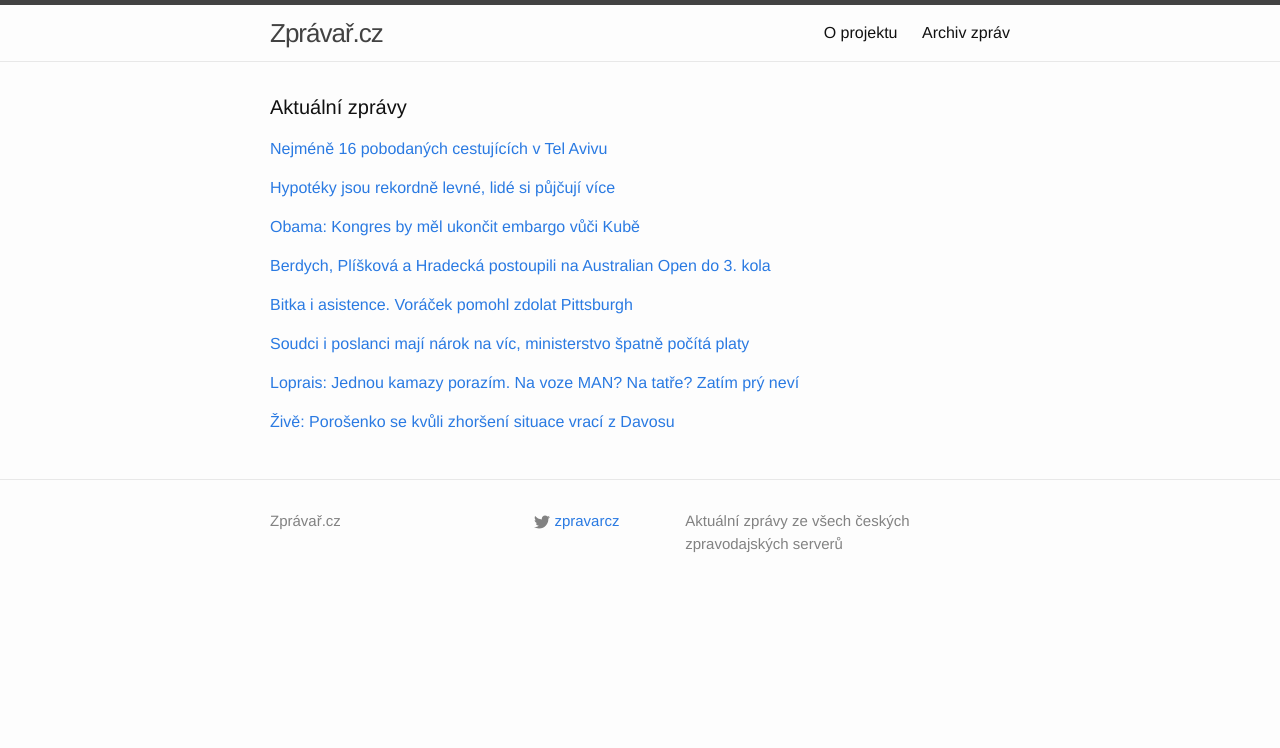
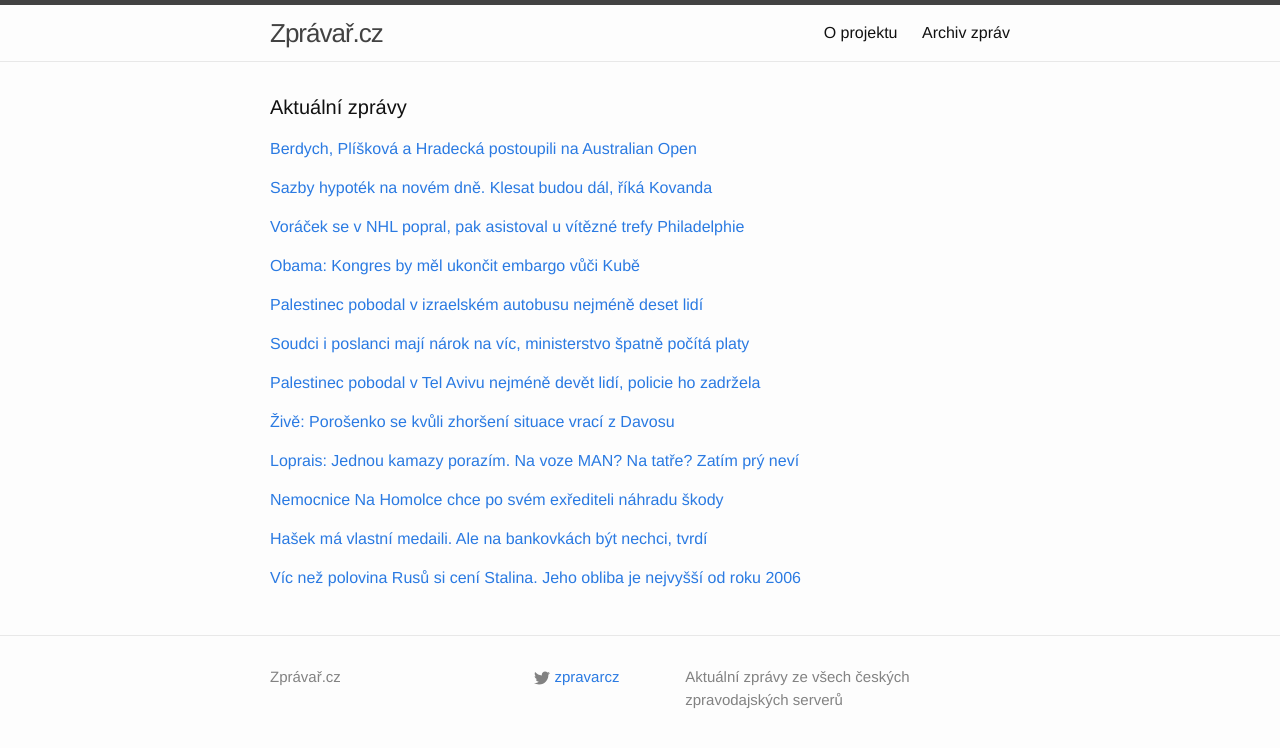
Before and after one commit to adliska/zpravar, a Jekyll site: the page built from index.html, in a window 1280 px wide. Shown: the top 748 px of the page. Built offline with Jekyll 4.4.1, drawn with Linux system fonts in a browser that asks for light colours.

Commit message:
zpravar news update

```diff
--- a/index.html
+++ b/index.html
@@ -5,21 +5,22 @@ layout: default
 <div class="home">
     <h1 class="page-heading">Aktuální zprávy</h1>
 
-<p><a href="javascript:;" onclick="toggle_visibility('zpravy0')">Nejméně 16 pobodaných cestujících v Tel Avivu</a></p>
+<p><a href="javascript:;" onclick="toggle_visibility('zpravy0')">Berdych, Plíšková a Hradecká postoupili na Australian Open</a></p>
 <div id="zpravy0" style="display:none">
 <ul>
-<li><a href=http://www.ceskatelevize.cz/ct24/svet/298917-nejmene-16-pobodanych-cestujicich-v-tel-avivu/>Nejméně 16 pobodaných cestujících v Tel Avivu - www.ceskatelevize.cz</a></li>
-<li><a href=http://echo24.cz/a/wVyPb>Palestinec pobodal v Tel Avivu v autobuse 10 lidí - echo24.cz</a></li>
-<li><a href=http://www.ceskatelevize.cz/ct24/svet/298917-nejmene-16-pobodanych-lidi-v-tel-avivu/>Nejméně 16 pobodaných lidí v Tel Avivu - www.ceskatelevize.cz</a></li>
-<li><a href=http://www.rozhlas.cz/_zprava/palestinec-pobodal-v-tel-avivu-nejmene-devet-lidi-policie-ho-zadrzela--1446045>Palestinec pobodal v Tel Avivu nejméně devět lidí, policie ho zadržela - www.rozhlas.cz</a></li>
-<li><a href=http://www.novinky.cz/zahranicni/blizky-a-stredni-vychod/359354-palestinec-pobodal-v-tel-avivu-16-lidi-v-autobusu.html>Palestinec pobodal v Tel Avivu 16 lidí v autobusu - www.novinky.cz</a></li>
-<li><a href=http://www.rozhlas.cz/_zprava/palestinec-pobodal-v-tel-avivu-nejmene-deset-lidi-policie-ho-zadrzela--1446045>Palestinec pobodal v Tel Avivu nejméně deset lidí, policie ho zadržela - www.rozhlas.cz</a></li>
-<li><a href=http://zpravy.idnes.cz/utok-v-autobuse-v-tel-avivu-df2-/zahranicni.aspx?c=A150121_072026_zahranicni_neh>V Tel Avivu pobodal útočník během ranní špičky v autobusu deset lidi - zpravy.idnes.cz</a></li>
-<li><a href=http://zpravy.aktualne.cz/zahranici/izraelska-policie-zastrelila-utocnika-v-tel-avivu/r~49c23966a13611e49e4b0025900fea04/>Izraelská policie zastřelila útočníka v Tel Avivu - zpravy.aktualne.cz</a></li>
+<li><a href=http://www.denik.cz/tenis/berdych-pliskova-a-hradecka-postoupili-na-australian-open-20150121.html>Berdych, Plíšková a Hradecká postoupili na Australian Open - www.denik.cz</a></li>
+<li><a href=http://www.rozhlas.cz/_zprava/berdych-pliskova-a-hradecka-postoupili-na-australian-open-do-3-kola--1446032>Berdych, Plíšková a Hradecká postoupili na Australian Open do 3. kola - www.rozhlas.cz</a></li>
+<li><a href=http://sport.idnes.cz/tenisove-australian-open-druhe-kolo-d7r-/tenis.aspx?c=A150121_054601_tenis_vis>Hradecká v Melbourne září, postupují i Berdych a Karolína Plíšková - sport.idnes.cz</a></li>
+<li><a href=http://www.tyden.cz/rubriky/sport/tenis/berdych-postoupil-do-3-kola-dal-jde-i-hradecka-s-pliskovou_330821.html>Berdych postoupil do 3. kola, dál jde i Hradecká s Plíškovou - www.tyden.cz</a></li>
+<li><a href=http://www.sportovninoviny.cz/zpravy/berdych-pliskova-a-hradecka-postoupili-na-australian-open/1171444>Berdych, Plíšková a Hradecká postoupili na Australian Open - www.sportovninoviny.cz</a></li>
+<li><a href=http://sport.idnes.cz/hradecka-v-melbourne-zari-postupuji-i-berdych-a-karolina-pliskova-p95-/tenis.aspx?c=A150121_054601_tenis_vis>Hradecká v Melbourne září, postupují i Berdych a Karolína Plíšková - sport.idnes.cz</a></li>
+<li><a href=http://www.rozhlas.cz/_zprava/berdych-pliskova-a-hradecka-postoupili-na-australian-open--1446032>Berdych, Plíšková a Hradecká postoupili na Australian Open - www.rozhlas.cz</a></li>
+<li><a href=http://sport.aktualne.cz/berdycha-zdrzel-jen-prvni-set-pak-dominoval/r~e53bb822a11311e4ba57002590604f2e/>Berdycha zdržel jen první set, pak dominoval - sport.aktualne.cz</a></li>
 </ul>
-</div><p><a href="javascript:;" onclick="toggle_visibility('zpravy1')">Hypotéky jsou rekordně levné, lidé si půjčují více</a></p>
+</div><p><a href="javascript:;" onclick="toggle_visibility('zpravy1')">Sazby hypoték na novém dně. Klesat budou dál, říká Kovanda</a></p>
 <div id="zpravy1" style="display:none">
 <ul>
+<li><a href=http://echo24.cz/a/in9CV>Sazby hypoték na novém dně. Klesat budou dál, říká Kovanda - echo24.cz</a></li>
 <li><a href=http://zpravy.e15.cz/byznys/finance-a-bankovnictvi/hypoteky-jsou-rekordne-levne-lide-si-pujcuji-vice-1155009>Hypotéky jsou rekordně levné, lidé si půjčují více - zpravy.e15.cz</a></li>
 <li><a href=http://www.denik.cz/ekonomika/dalsi-pokles-sazby-hypotek-jsou-na-rekordni-minimu-2-37-procenta-20150121.html>Další pokles. Sazby hypoték jsou na rekordní minimu 2,37 procenta - www.denik.cz</a></li>
 <li><a href=http://www.ceskatelevize.cz/ct24/ekonomika/298915-uroky-hypotek-spadly-na-rekordni-minimum-2-37-procenta/>Úroky hypoték spadly na rekordní minimum - 2,37 procenta - www.ceskatelevize.cz</a></li>
@@ -28,8 +29,19 @@ layout: default
 <li><a href=http://www.financninoviny.cz/zpravodajstvi/zpravy/sazby-hypotek-klesly-opet-na-rekordni-minimum-2-37-/1171420>Sazby hypoték klesly opět na rekordní minimum 2,37 % - www.financninoviny.cz</a></li>
 <li><a href=http://finance.idnes.cz/prumerne-urokove-sazby-hypotek-prosinec-2014-fey-/pujcky.aspx?c=A150119_140359_pujcky_sov>Hypoteční sazby nebrzdí. Rekordní rok byl završen královsky - finance.idnes.cz</a></li>
 </ul>
-</div><p><a href="javascript:;" onclick="toggle_visibility('zpravy2')">Obama: Kongres by měl ukončit embargo vůči Kubě</a></p>
+</div><p><a href="javascript:;" onclick="toggle_visibility('zpravy2')">Voráček se v NHL popral, pak asistoval u vítězné trefy Philadelphie</a></p>
 <div id="zpravy2" style="display:none">
+<ul>
+<li><a href=http://www.rozhlas.cz/_zprava/voracek-se-v-nhl-popral-pak-asistoval-u-vitezne-trefy-philadelphie--1446052>Voráček se v NHL popral, pak asistoval u vítězné trefy Philadelphie - www.rozhlas.cz</a></li>
+<li><a href=http://www.tyden.cz/rubriky/sport/hokej/nhl/bitka-i-asistence-voracek-pomohl-zdolat-pittsburgh_330822.html>Bitka i asistence. Voráček pomohl zdolat Pittsburgh - www.tyden.cz</a></li>
+<li><a href=http://www.tyden.cz/rubriky/sport/hokej/nhl/video-bitka-i-asistence-voracek-pomohl-zdolat-pittsburgh_330822.html>VIDEO: Bitka i asistence. Voráček pomohl zdolat Pittsburgh - www.tyden.cz</a></li>
+<li><a href=http://www.denik.cz/hokej/voracek-vyhral-pestni-souboj-a-asistoval-u-vitezne-trefy-proti-pittsburgu-201501.html>Voráček vyhrál pěstní souboj a asistoval u vítězné trefy proti Pittsburgu, - www.denik.cz</a></li>
+<li><a href=http://hokej.idnes.cz/voracek-bodoval-proti-pittsburghu-dt6-/nhl.aspx?c=A150121_072216_nhl_Mkr>Voráček bodoval proti Pittsburghu, Mrázek je zpátky na vítězné vlně - hokej.idnes.cz</a></li>
+<li><a href=http://sport.aktualne.cz/vorackuv-vecer-stihl-bitku-i-asistenci-u-vitezne-trefy/r~c84fdc0ea12f11e4ba57002590604f2e/>Voráčkův večer. Stihl bitku i asistenci u vítězné trefy - sport.aktualne.cz</a></li>
+<li><a href=http://www.sportovninoviny.cz/zpravy/voracek-se-v-nhl-pobil-a-pak-si-pripsal-asistenci-u-vitezne-trefy/1171452>Voráček se v NHL pobil a pak si připsal asistenci u vítězné trefy - www.sportovninoviny.cz</a></li>
+</ul>
+</div><p><a href="javascript:;" onclick="toggle_visibility('zpravy3')">Obama: Kongres by měl ukončit embargo vůči Kubě</a></p>
+<div id="zpravy3" style="display:none">
 <ul>
 <li><a href=http://www.tyden.cz/rubriky/zahranici/amerika/obama-kongres-by-mel-ukoncit-embargo-vuci-kube_330819.html>Obama: Kongres by měl ukončit embargo vůči Kubě - www.tyden.cz</a></li>
 <li><a href=http://www.lidovky.cz/kongres-by-mel-podle-obamy-ukoncit-embargo-vuci-kube-fyq-/zpravy-svet.aspx?c=A150121_073704_ln_zahranici_mmu>Embargo vůči Kubě prý nefunguje, Obama po půlstoletí vyzval k jeho zrušení  - www.lidovky.cz</a></li>
@@ -39,26 +51,14 @@ layout: default
 <li><a href=http://www.ceskenoviny.cz/zpravy/zpravy/obama-prislibil-otocit-stranku-s-recesi-i-porazit-islamsky-stat/1171030>Obama přislíbil otočit stránku s recesí i porazit Islámský stát - www.ceskenoviny.cz</a></li>
 <li><a href=http://www.rozhlas.cz/_zprava/obama-vyzval-americky-kongres-k-ukonceni-embarga-vuci-kube--1446033>Obama vyzval americký Kongres k ukončení embarga vůči Kubě - www.rozhlas.cz</a></li>
 </ul>
-</div><p><a href="javascript:;" onclick="toggle_visibility('zpravy3')">Berdych, Plíšková a Hradecká postoupili na Australian Open do 3. kola</a></p>
-<div id="zpravy3" style="display:none">
-<ul>
-<li><a href=http://www.rozhlas.cz/_zprava/berdych-pliskova-a-hradecka-postoupili-na-australian-open-do-3-kola--1446032>Berdych, Plíšková a Hradecká postoupili na Australian Open do 3. kola - www.rozhlas.cz</a></li>
-<li><a href=http://sport.idnes.cz/tenisove-australian-open-druhe-kolo-d7r-/tenis.aspx?c=A150121_054601_tenis_vis>Hradecká v Melbourne září, postupují i Berdych a Karolína Plíšková - sport.idnes.cz</a></li>
-<li><a href=http://www.tyden.cz/rubriky/sport/tenis/berdych-postoupil-do-3-kola-dal-jde-i-hradecka-s-pliskovou_330821.html>Berdych postoupil do 3. kola, dál jde i Hradecká s Plíškovou - www.tyden.cz</a></li>
-<li><a href=http://www.sportovninoviny.cz/zpravy/berdych-pliskova-a-hradecka-postoupili-na-australian-open/1171444>Berdych, Plíšková a Hradecká postoupili na Australian Open - www.sportovninoviny.cz</a></li>
-<li><a href=http://sport.idnes.cz/hradecka-v-melbourne-zari-postupuji-i-berdych-a-karolina-pliskova-p95-/tenis.aspx?c=A150121_054601_tenis_vis>Hradecká v Melbourne září, postupují i Berdych a Karolína Plíšková - sport.idnes.cz</a></li>
-<li><a href=http://www.rozhlas.cz/_zprava/berdych-pliskova-a-hradecka-postoupili-na-australian-open--1446032>Berdych, Plíšková a Hradecká postoupili na Australian Open - www.rozhlas.cz</a></li>
-<li><a href=http://sport.aktualne.cz/berdycha-zdrzel-jen-prvni-set-pak-dominoval/r~e53bb822a11311e4ba57002590604f2e/>Berdycha zdržel jen první set, pak dominoval - sport.aktualne.cz</a></li>
-</ul>
-</div><p><a href="javascript:;" onclick="toggle_visibility('zpravy4')">Bitka i asistence. Voráček pomohl zdolat Pittsburgh</a></p>
+</div><p><a href="javascript:;" onclick="toggle_visibility('zpravy4')">Palestinec pobodal v izraelském autobusu nejméně deset lidí </a></p>
 <div id="zpravy4" style="display:none">
 <ul>
-<li><a href=http://www.tyden.cz/rubriky/sport/hokej/nhl/bitka-i-asistence-voracek-pomohl-zdolat-pittsburgh_330822.html>Bitka i asistence. Voráček pomohl zdolat Pittsburgh - www.tyden.cz</a></li>
-<li><a href=http://www.tyden.cz/rubriky/sport/hokej/nhl/video-bitka-i-asistence-voracek-pomohl-zdolat-pittsburgh_330822.html>VIDEO: Bitka i asistence. Voráček pomohl zdolat Pittsburgh - www.tyden.cz</a></li>
-<li><a href=http://www.denik.cz/hokej/voracek-vyhral-pestni-souboj-a-asistoval-u-vitezne-trefy-proti-pittsburgu-201501.html>Voráček vyhrál pěstní souboj a asistoval u vítězné trefy proti Pittsburgu, - www.denik.cz</a></li>
-<li><a href=http://hokej.idnes.cz/voracek-bodoval-proti-pittsburghu-dt6-/nhl.aspx?c=A150121_072216_nhl_Mkr>Voráček bodoval proti Pittsburghu, Mrázek je zpátky na vítězné vlně - hokej.idnes.cz</a></li>
-<li><a href=http://sport.aktualne.cz/vorackuv-vecer-stihl-bitku-i-asistenci-u-vitezne-trefy/r~c84fdc0ea12f11e4ba57002590604f2e/>Voráčkův večer. Stihl bitku i asistenci u vítězné trefy - sport.aktualne.cz</a></li>
-<li><a href=http://www.sportovninoviny.cz/zpravy/voracek-se-v-nhl-pobil-a-pak-si-pripsal-asistenci-u-vitezne-trefy/1171452>Voráček se v NHL pobil a pak si připsal asistenci u vítězné trefy - www.sportovninoviny.cz</a></li>
+<li><a href=http://www.lidovky.cz/palestinec-pobodal-v-tel-avivu-deset-lidi-policie-ho-zadrzela-pt1-/zpravy-svet.aspx?c=A150121_083942_ln_zahranici_mmu>Palestinec pobodal v izraelském autobusu nejméně deset lidí  - www.lidovky.cz</a></li>
+<li><a href=http://www.ceskatelevize.cz/ct24/svet/298917-nejmene-16-pobodanych-cestujicich-v-tel-avivu/>Nejméně 16 pobodaných cestujících v Tel Avivu - www.ceskatelevize.cz</a></li>
+<li><a href=http://echo24.cz/a/wVyPb>Palestinec pobodal v Tel Avivu v autobuse 10 lidí - echo24.cz</a></li>
+<li><a href=http://www.ceskatelevize.cz/ct24/svet/298917-nejmene-16-pobodanych-lidi-v-tel-avivu/>Nejméně 16 pobodaných lidí v Tel Avivu - www.ceskatelevize.cz</a></li>
+<li><a href=http://www.rozhlas.cz/_zprava/palestinec-pobodal-v-tel-avivu-nejmene-deset-lidi-policie-ho-zadrzela--1446045>Palestinec pobodal v Tel Avivu nejméně deset lidí, policie ho zadržela - www.rozhlas.cz</a></li>
 </ul>
 </div><p><a href="javascript:;" onclick="toggle_visibility('zpravy5')">Soudci i poslanci mají nárok na víc, ministerstvo špatně počítá platy</a></p>
 <div id="zpravy5" style="display:none">
@@ -69,12 +69,12 @@ layout: default
 <li><a href=http://zpravy.aktualne.cz/domaci/soud-platy-politiku-a-soudcu-jsou-kvuli-chybe-statu-nizsi/r~35414396a13211e49bec0025900fea04/>Soud: Platy politiků a soudců jsou kvůli chybě státu nižší - zpravy.aktualne.cz</a></li>
 <li><a href=http://www.ceskenoviny.cz/zpravy/zpravy/ln-platy-politiku-a-soudcu-jsou-dle-soudu-kvuli-chybe-statu-nizsi/1171427>LN: Platy politiků a soudců jsou dle soudu kvůli chybě státu nižší - www.ceskenoviny.cz</a></li>
 </ul>
-</div><p><a href="javascript:;" onclick="toggle_visibility('zpravy6')">Loprais: Jednou kamazy porazím. Na voze MAN? Na tatře? Zatím prý neví</a></p>
+</div><p><a href="javascript:;" onclick="toggle_visibility('zpravy6')">Palestinec pobodal v Tel Avivu nejméně devět lidí, policie ho zadržela</a></p>
 <div id="zpravy6" style="display:none">
 <ul>
-<li><a href=http://sport.idnes.cz/ales-loprais-dakar-rozhovor-d1e-/motorsport.aspx?c=A150120_185149_motorsport_ten>Loprais: Jednou kamazy porazím. Na voze MAN? Na tatře? Zatím prý neví - sport.idnes.cz</a></li>
-<li><a href=http://www.tyden.cz/rubriky/sport/motorismus/rallye-dakar/loprais-resi-budoucnost-srdce-mluvi-pro-tatru-rozum-pro-man_330816.html>Loprais řeší budoucnost. Srdce mluví pro tatru, rozum pro MAN - www.tyden.cz</a></li>
-<li><a href=http://sport.aktualne.cz/lopraise-ceka-dilema-srdcem-tatru-nebo-rozumem-man/r~4d1cb162a0e711e490f70025900fea04/>Lopraise čeká dilema: Srdcem Tatru, nebo rozumem MAN? - sport.aktualne.cz</a></li>
+<li><a href=http://www.rozhlas.cz/_zprava/palestinec-pobodal-v-tel-avivu-nejmene-devet-lidi-policie-ho-zadrzela--1446045>Palestinec pobodal v Tel Avivu nejméně devět lidí, policie ho zadržela - www.rozhlas.cz</a></li>
+<li><a href=http://zpravy.idnes.cz/utok-v-autobuse-v-tel-avivu-df2-/zahranicni.aspx?c=A150121_072026_zahranicni_neh>V Tel Avivu pobodal útočník během ranní špičky v autobusu deset lidi - zpravy.idnes.cz</a></li>
+<li><a href=http://zpravy.aktualne.cz/zahranici/izraelska-policie-zastrelila-utocnika-v-tel-avivu/r~49c23966a13611e49e4b0025900fea04/>Izraelská policie zastřelila útočníka v Tel Avivu - zpravy.aktualne.cz</a></li>
 </ul>
 </div><p><a href="javascript:;" onclick="toggle_visibility('zpravy7')">Živě: Porošenko se kvůli zhoršení situace vrací z Davosu</a></p>
 <div id="zpravy7" style="display:none">
@@ -83,4 +83,32 @@ layout: default
 <li><a href=http://www.ceskenoviny.cz/zpravy/zpravy/porosenko-se-kvuli-zhorseni-situace-vraci-z-davosu/1171421>Porošenko se kvůli zhoršení situace vrací z Davosu - www.ceskenoviny.cz</a></li>
 <li><a href=http://www.rozhlas.cz/_zprava/separatiste-vytlacili-ukrajinske-sily-z-kontrolniho-stanoviste-u-luhansku--1446028>Separatisté vytlačili ukrajinské síly z kontrolního stanoviště u Luhansku - www.rozhlas.cz</a></li>
 </ul>
+</div><p><a href="javascript:;" onclick="toggle_visibility('zpravy8')">Loprais: Jednou kamazy porazím. Na voze MAN? Na tatře? Zatím prý neví</a></p>
+<div id="zpravy8" style="display:none">
+<ul>
+<li><a href=http://sport.idnes.cz/ales-loprais-dakar-rozhovor-d1e-/motorsport.aspx?c=A150120_185149_motorsport_ten>Loprais: Jednou kamazy porazím. Na voze MAN? Na tatře? Zatím prý neví - sport.idnes.cz</a></li>
+<li><a href=http://www.tyden.cz/rubriky/sport/motorismus/rallye-dakar/loprais-resi-budoucnost-srdce-mluvi-pro-tatru-rozum-pro-man_330816.html>Loprais řeší budoucnost. Srdce mluví pro tatru, rozum pro MAN - www.tyden.cz</a></li>
+<li><a href=http://sport.aktualne.cz/lopraise-ceka-dilema-srdcem-tatru-nebo-rozumem-man/r~4d1cb162a0e711e490f70025900fea04/>Lopraise čeká dilema: Srdcem Tatru, nebo rozumem MAN? - sport.aktualne.cz</a></li>
+</ul>
+</div><p><a href="javascript:;" onclick="toggle_visibility('zpravy9')">Nemocnice Na Homolce chce po svém exřediteli náhradu škody</a></p>
+<div id="zpravy9" style="display:none">
+<ul>
+<li><a href=http://www.denik.cz/z_domova/nemocnice-na-homolce-chce-po-svem-exrediteli-nahradu-skody-20150121.html>Nemocnice Na Homolce chce po svém exřediteli náhradu škody - www.denik.cz</a></li>
+<li><a href=http://zpravy.aktualne.cz/domaci/nemocnice-na-homolce-chce-po-svem-exrediteli-nahradu-skody/r~5073d212a13e11e490f70025900fea04/>Nemocnice Na Homolce chce po svém exřediteli 62 milionů Kč - zpravy.aktualne.cz</a></li>
+<li><a href=http://www.lidovky.cz/kauza-homolka-nemocnice-chce-po-dbalem-a-spol-62-milionu-pp1-/zpravy-domov.aspx?c=A150120_155300_ln_domov_ogo>Kauza Homolka: nemocnice chce po Dbalém a spol. 62 milionů  - www.lidovky.cz</a></li>
+</ul>
+</div><p><a href="javascript:;" onclick="toggle_visibility('zpravy10')">Hašek má vlastní medaili. Ale na bankovkách být nechci, tvrdí</a></p>
+<div id="zpravy10" style="display:none">
+<ul>
+<li><a href=http://hokej.idnes.cz/dominik-hasek-medaile-rozhovor-dmo-/nhl.aspx?c=A150120_213133_nhl_ten>Hašek má vlastní medaili. Ale na bankovkách být nechci, tvrdí - hokej.idnes.cz</a></li>
+<li><a href=http://sport.aktualne.cz/ceska-mincovna-vyrobila-pametni-medaile-s-dominikem-haskem/r~f13df812a0d011e4b98c002590604f2e/>Česká mincovna vyrobila pamětní medaile s Dominikem Haškem - sport.aktualne.cz</a></li>
+<li><a href=http://www.tyden.cz/rubriky/sport/ostatni-sporty/nechci-byt-na-penezich-ma-jasno-hasek-mozna-az-jako-prezident_330811.html>Nechci být na penězích! má jasno Hašek. Možná až jako prezident - www.tyden.cz</a></li>
+</ul>
+</div><p><a href="javascript:;" onclick="toggle_visibility('zpravy11')">Víc než polovina Rusů si cení Stalina. Jeho obliba je nejvyšší od roku 2006</a></p>
+<div id="zpravy11" style="display:none">
+<ul>
+<li><a href=http://zahranicni.ihned.cz/c1-63413160-vic-nez-polovina-rusu-si-ceni-stalina-jeho-obliba-je-nejvyssi-od-roku-2006>Víc než polovina Rusů si cení Stalina. Jeho obliba je nejvyšší od roku 2006 - zahranicni.ihned.cz</a></li>
+<li><a href=http://www.ceskenoviny.cz/zpravy/zpravy/vice-nez-polovina-rusu-ocenuje-stalina/1171423>Více než polovina Rusů oceňuje Stalina - www.ceskenoviny.cz</a></li>
+<li><a href=http://www.novinky.cz/zahranicni/evropa/359353-vice-nez-polovina-rusu-ocenuje-stalina.html>Více než polovina Rusů oceňuje Stalina  - www.novinky.cz</a></li>
+</ul>
 </div></div>
```
